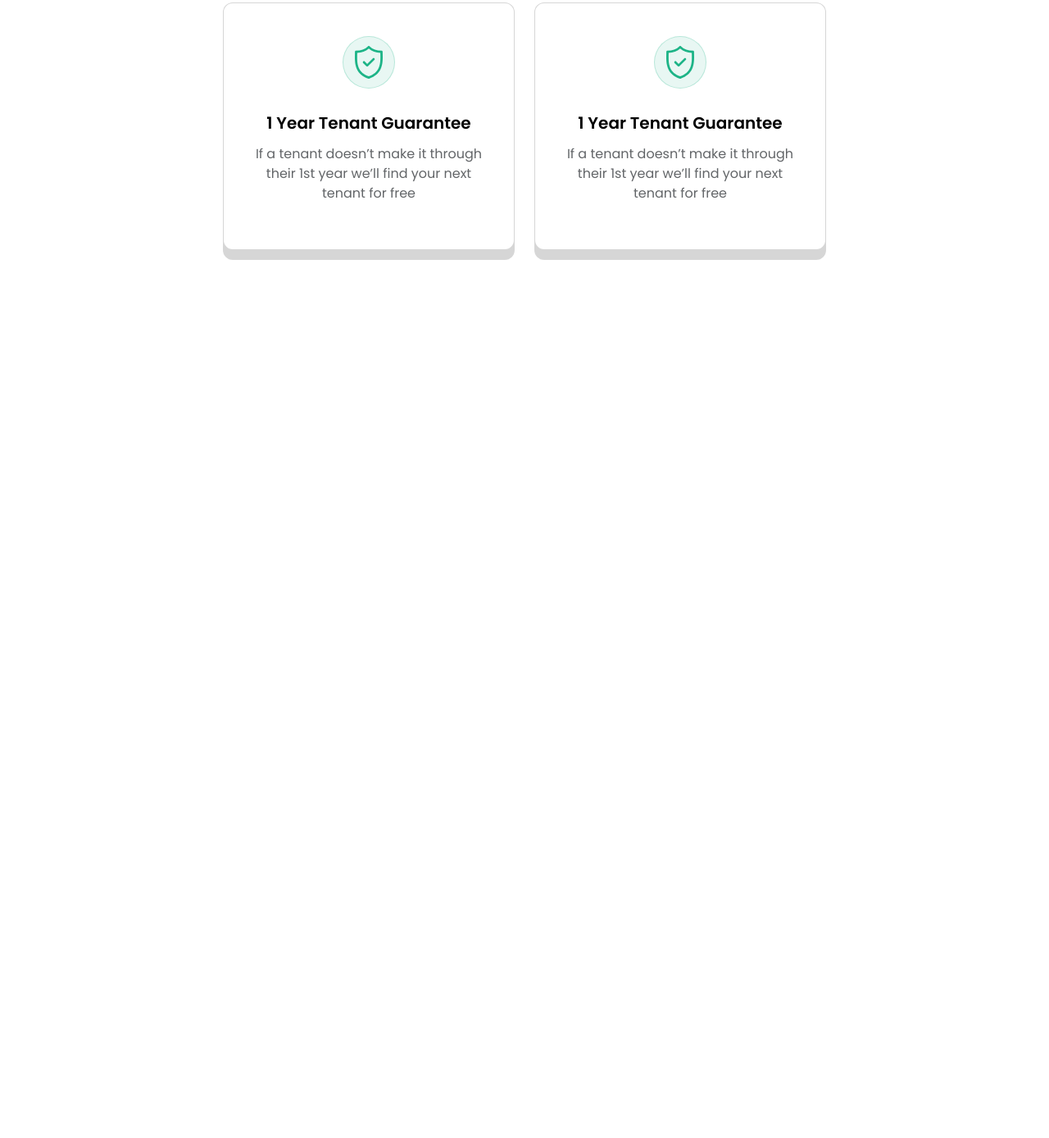
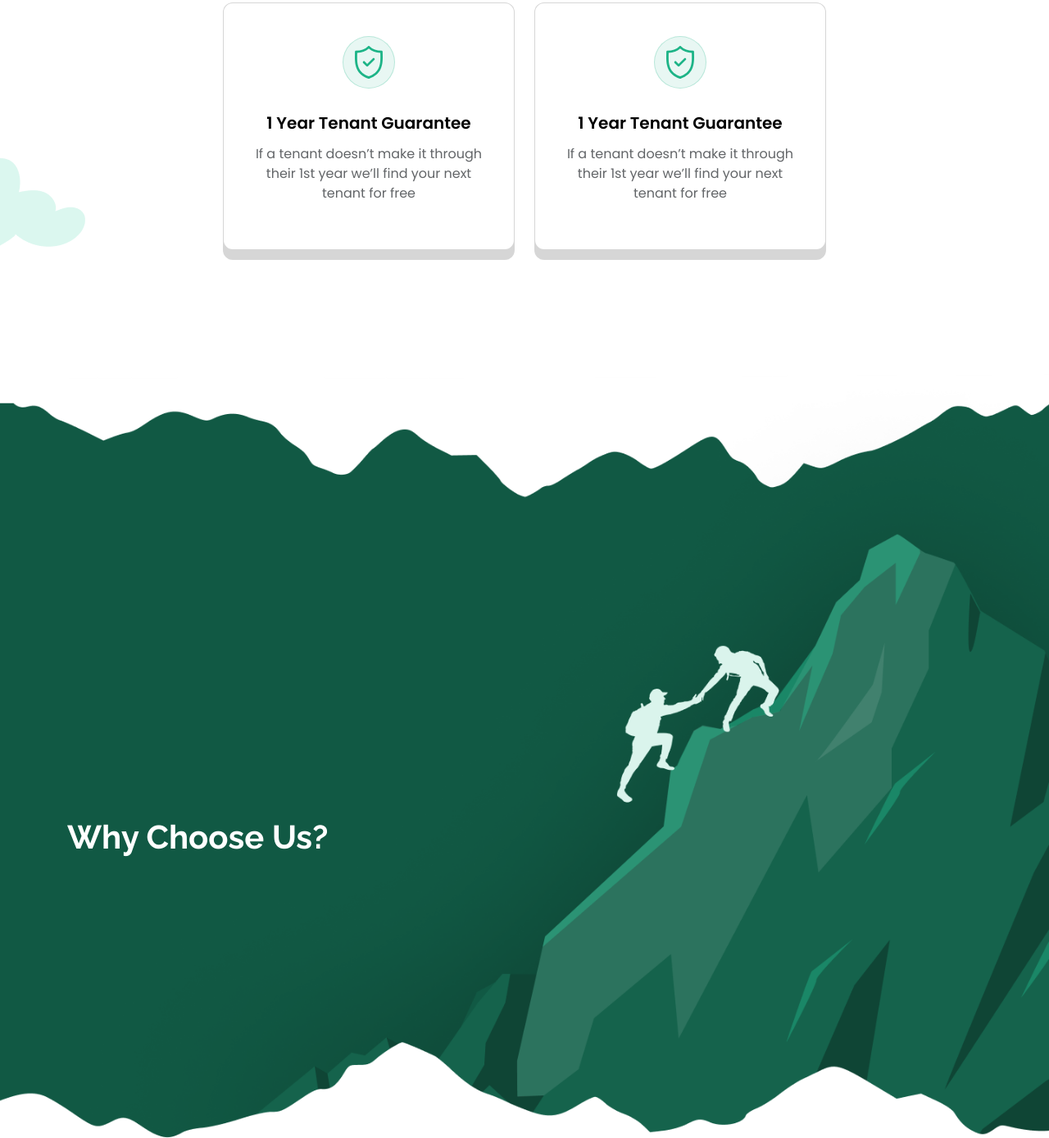
Before and after one commit to vikas-jakhar/Sherpa, a plain HTML site: page index.html in a window 1280 px wide. Shown: the part 1935-3323 px from the top of the page at 82% size. Before the commit the page ends 2360 px from the top, so only its background shows below. Drawn offline with nearby package versions, Linux system fonts and the light colour scheme; a web font is replaced by a local one.

Commit message:
section 4 update

```diff
--- a/assets/css/style.css
+++ b/assets/css/style.css
@@ -346,6 +346,22 @@
     margin-top: 60px;
 }
 
+.bottom-119 {
+    bottom: 119px;
+}
+
+.top-60 {
+    top: 60%;
+}
+
+.min-vh-150 {
+    min-height: 150vh;
+}
+
+.max-w-461 {
+    max-width: 461px;
+}
+
 
 
 
--- a/index.html
+++ b/index.html
@@ -292,6 +292,17 @@
                 </div>
             </div>
             <img src="./assets/image/png/cloud-img.png" alt="cloud-img" class="position-absolute top-0 start-0">
+            <img src="./assets/image/png/cloud2-left-img.png" alt="cloud2-left-img" class="position-absolute start-0 bottom-119">
+            <img src="./assets/image/png/cloud3-right-img.png" alt="cloud3-right-img" class="position-absolute end-0 top-60">
+        </section>
+        <!-- section-4 -->
+        <section class="section-4 py-5 position-relative min-vh-150 d-flex align-items-center">
+            <div class="container position-relative z-1 my-5">
+                <div class="max-w-461">
+                    <h2 class="fw-bold font-Raleway fs-6xl lh-46 text-white">Why Choose Us? </h2>
+                </div>
+            </div>
+            <img src="./assets/image/png/sec4-bg-img.png" alt="sec4-bg-img" class="position-absolute top-0 start-0 w-100">
         </section>
     </main>
 
```
Also changed, not shown: assets/image/png/sec4-bg-img.png (added).
